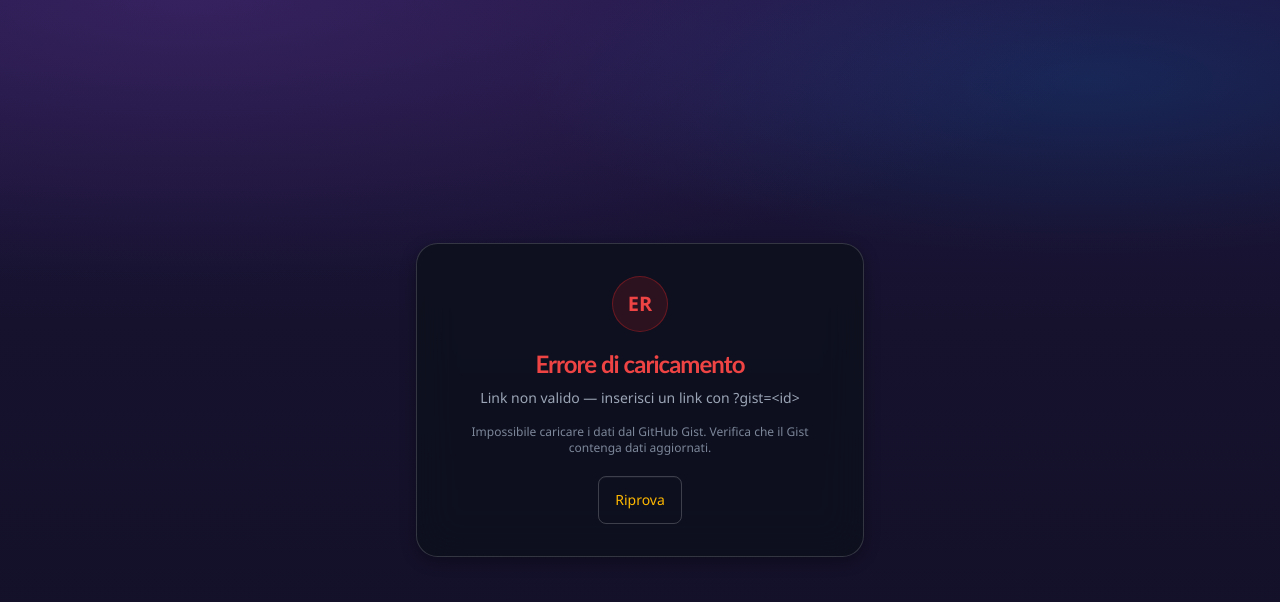
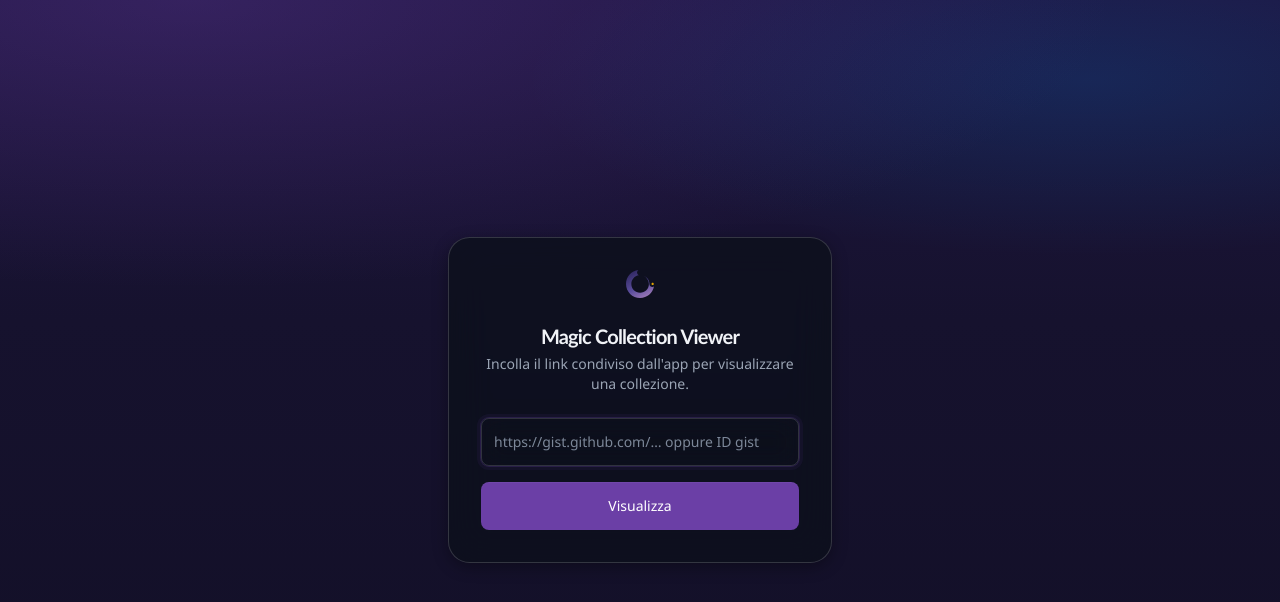
Before and after one commit to h501y/h501y.github.io, a React (Vite) app: page / in a window 1280 px wide. Shown: the top 602 px of the page. Built offline with nearby package versions, Linux system fonts and the light colour scheme.

Commit message:
feat: show gist input landing page when no ?gist= param

```diff
--- a/src/App.tsx
+++ b/src/App.tsx
@@ -9,6 +9,66 @@ import { parseQuery } from './utils/queryParser'
 import { applyScryfallInlineFilters } from './utils/scryfallInlineFilter'
 import { lightHaptic, mediumHaptic } from './utils/haptics'
 import type { SortField, StatOperator, StatType } from './types'
+
+function extractGistId(input: string): string | null {
+  const trimmed = input.trim()
+  if (!trimmed) return null
+  // Full gist URL: https://gist.github.com/<user>/<id>
+  const urlMatch = trimmed.match(/gist\.github(?:usercontent)?\.com\/[^/]+\/([a-f0-9]+)/i)
+  if (urlMatch) return urlMatch[1]
+  // Plain ID (hex string)
+  if (/^[a-f0-9]{20,}$/i.test(trimmed)) return trimmed
+  return null
+}
+
+function GistInputPage() {
+  const [value, setValue] = useState('')
+  const [error, setError] = useState(false)
+
+  const handleOpen = () => {
+    const id = extractGistId(value)
+    if (!id) { setError(true); return }
+    window.location.search = `?gist=${id}`
+  }
+
+  return (
+    <div className="min-h-screen flex items-center justify-center p-4">
+      <div className="state-panel p-8 rounded-xl max-w-sm w-full text-center animate-fade-in">
+        <AppLogo className="mx-auto mb-6" />
+        <h2 className="text-xl font-semibold mb-1">Magic Collection Viewer</h2>
+        <p className="text-sm mb-6" style={{ color: 'var(--color-gray-400)' }}>
+          Incolla il link condiviso dall'app per visualizzare una collezione.
+        </p>
+        <input
+          type="text"
+          placeholder="https://gist.github.com/… oppure ID gist"
+          value={value}
+          onChange={e => { setValue(e.target.value); setError(false) }}
+          onKeyDown={e => e.key === 'Enter' && handleOpen()}
+          className="w-full text-sm px-3 py-2 rounded-lg mb-1 outline-none"
+          style={{
+            background: 'var(--color-surface-2)',
+            border: `1px solid ${error ? 'var(--color-error-500)' : 'rgba(255,255,255,0.15)'}`,
+            color: 'var(--color-gray-100)'
+          }}
+          autoFocus
+        />
+        {error && (
+          <p className="text-xs mb-3 text-left" style={{ color: 'var(--color-error-500)' }}>
+            Link o ID non riconosciuto.
+          </p>
+        )}
+        <button
+          onClick={handleOpen}
+          className="mt-3 w-full py-2 rounded-lg text-sm font-medium transition-colors hover:opacity-90"
+          style={{ background: 'var(--color-primary-500)', color: '#fff' }}
+        >
+          Visualizza
+        </button>
+      </div>
+    </div>
+  )
+}
 
 type ViewMode = 'home' | 'results' | 'advanced'
 const HISTORY_VIEW_MODE_KEY = '__mc_view_mode'
@@ -361,6 +421,10 @@ export default function App() {
   }
 
   if (collection.error) {
+    const noGistId = !new URLSearchParams(window.location.search).get('gist')?.trim()
+    if (noGistId) {
+      return <GistInputPage />
+    }
     return (
       <div className="min-h-screen flex items-center justify-center p-4">
         <div className="state-panel p-8 rounded-xl max-w-md w-full text-center animate-fade-in">
```
